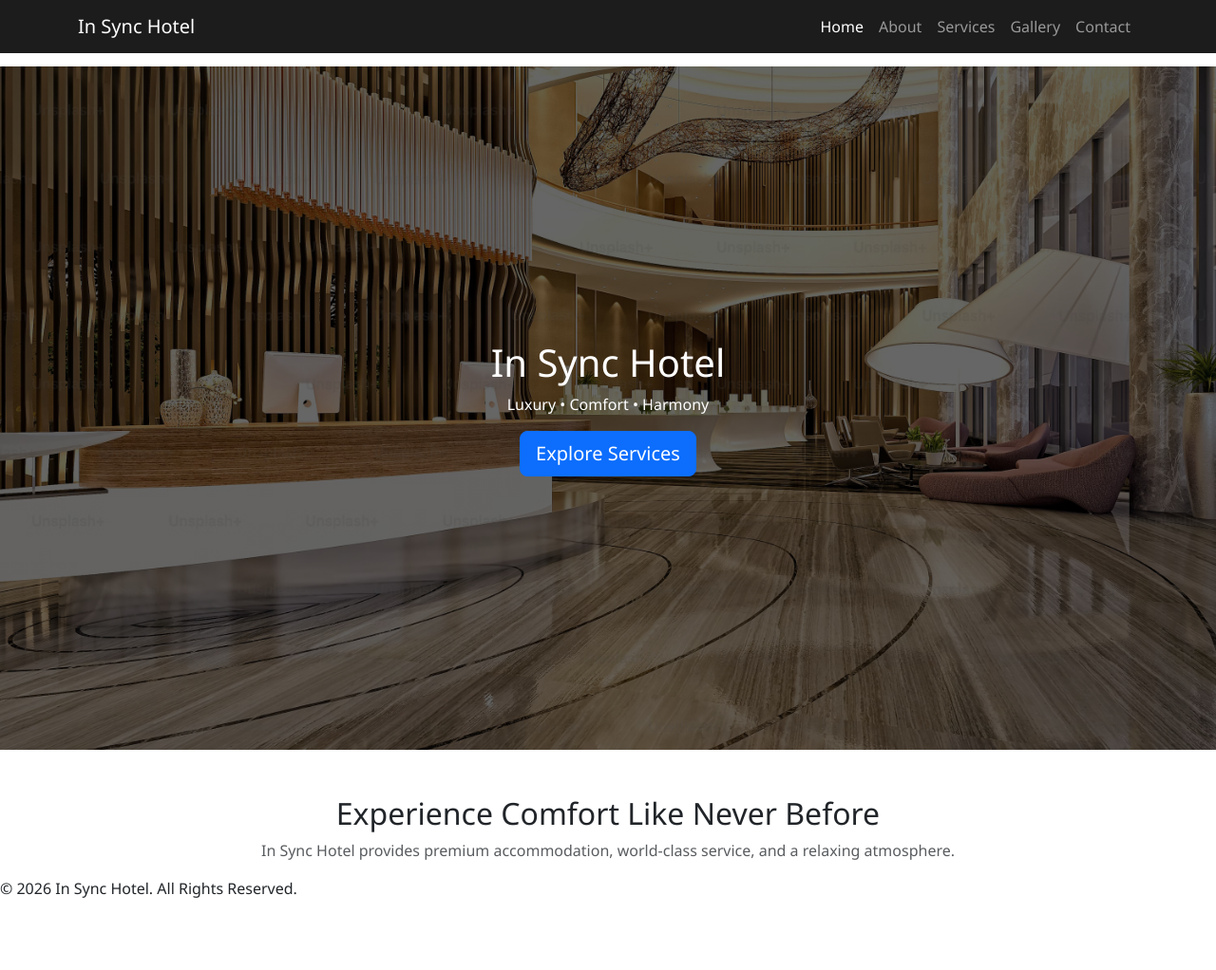
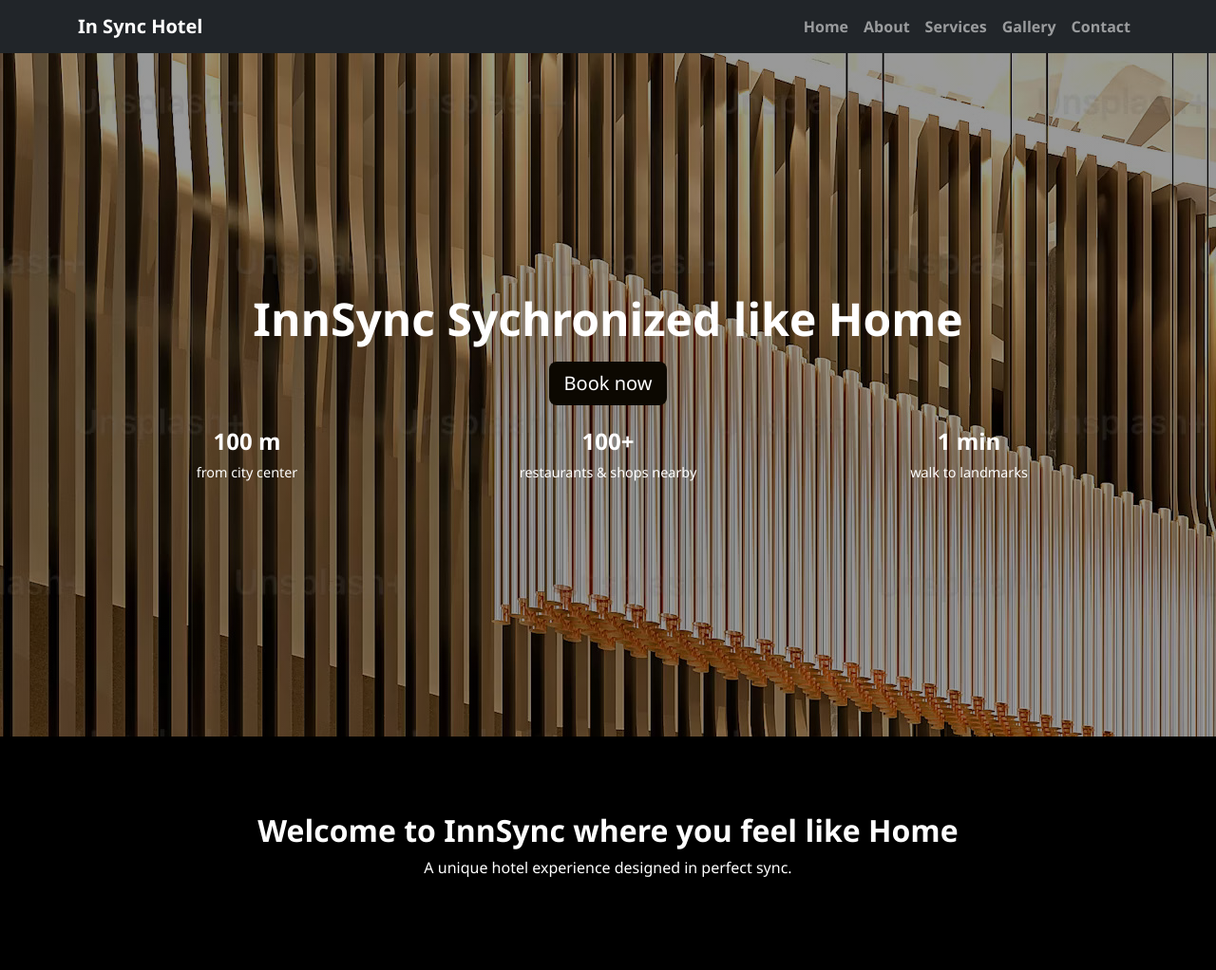
Before and after one commit to MaverickUal/InnSync, a PHP site: page / in a window 1280 px wide. Shown: the whole page at 95% size. Before the commit the page ends 946 px from the top, so only its background shows below. Run offline with PHP 8.4, Linux system fonts and the light colour scheme.

Commit message:
Added text in Home Page / Modified Css

```diff
--- a/Index.html
+++ b/Index.html
@@ -2,22 +2,26 @@
 <html lang="en">
 <head>
   <meta charset="UTF-8">
-  <title>InnSync Hotel | Home</title>
-  <meta name="viewport" content="width=device-width, initial-scale=1.0">
+  <title>InnSync | Boutique Hotel</title>
+  <meta name="viewport" content="width=device-width, initial-scale=1">
+
+
   <link href="https://cdn.jsdelivr.net/npm/bootstrap@5.3.2/dist/css/bootstrap.min.css" rel="stylesheet">
+
+
   <link rel="stylesheet" href="style.css">
 </head>
 <body>
 
-<nav class="navbar navbar-expand-lg navbar-dark fixed-top">
+  <nav class="navbar navbar-expand-lg navbar-dark bg-dark">
   <div class="container">
     <a class="navbar-brand" href="index.html">In Sync Hotel</a>
-    <button class="navbar-toggler" data-bs-toggle="collapse" data-bs-target="#menu">
+    <button class="navbar-toggler" type="button" data-bs-toggle="collapse" data-bs-target="#navMenu">
       <span class="navbar-toggler-icon"></span>
     </button>
-    <div class="collapse navbar-collapse" id="menu">
+    <div class="collapse navbar-collapse" id="navMenu">
       <ul class="navbar-nav ms-auto">
-        <li class="nav-item"><a class="nav-link active" href="index.html">Home</a></li>
+        <li class="nav-item"><a class="nav-link" href="index.html">Home</a></li>
         <li class="nav-item"><a class="nav-link" href="about.html">About</a></li>
         <li class="nav-item"><a class="nav-link" href="services.html">Services</a></li>
         <li class="nav-item"><a class="nav-link" href="gallery.html">Gallery</a></li>
@@ -27,24 +31,48 @@
   </div>
 </nav>
 
-<header class="hero">
-  <div class="hero-content">
-    <h1>In Sync Hotel</h1>
-    <p>Luxury • Comfort • Harmony</p>
-    <a href="services.html" class="btn btn-primary btn-lg">Explore Services</a>
+</body>
+
+<header class="home-banner">
+  <div class="container text-center text-white">
+
+
+    <h1 class="display-5 fw-bold mb-3">
+      InnSync Sychronized like Home
+    </h1>
+
+    <div class="d-flex justify-content-center gap-3 mb-4">
+      <a href="wala po muna" class="btn btn btn-lg">Book now</a>
+
+    </div>
+
+    <div class="row justify-content-center midtext mt-4">
+      <div class="col-12 col-md-4 mb-3">
+        <h4>100 m</h4>
+        <p>from city center</p>
+      </div>
+      <div class="col-12 col-md-4 mb-3">
+        <h4>100+</h4>
+        <p>restaurants & shops nearby</p>
+      </div>
+      <div class="col-12 col-md-4 mb-3">
+        <h4>1 min</h4>
+        <p>walk to landmarks</p>
+      </div>
+    </div>
+
   </div>
 </header>
 
-<section class="container text-center mt-5">
-  <h2>Experience Comfort Like Never Before</h2>
-  <p class="text-muted">
-    In Sync Hotel provides premium accommodation, world-class service, and a relaxing atmosphere.
-  </p>
+
+<section class="welcome-section text-center">
+  <div class="container">
+    <h2 class="fw-bold">Welcome to InnSync where you feel like Home</h2>
+    <p class="text-white mt-2">
+      A unique hotel experience designed in perfect sync.
+    </p>
+  </div>
 </section>
-
-<footer class="footer">
-  <p>© 2026 In Sync Hotel. All Rights Reserved.</p>
-</footer>
 
 <script src="https://cdn.jsdelivr.net/npm/bootstrap@5.3.2/dist/js/bootstrap.bundle.min.js"></script>
 </body>
--- a/style.css
+++ b/style.css
@@ -1,24 +1,42 @@
 body {
-  padding-top: 70px;
   font-family: 'Segoe UI', sans-serif;
 }
 
+.btn {
+  background-color: #0c0801;
+  color: #fff;
+  border: none;
+}
+
 .navbar {
+  color: #c9a45c !important;
+  font-weight: 600;
   background-color: #1c1c1c;
 }
 
-.hero {
-  height: 90vh;
-  background:
-    linear-gradient(rgba(0,0,0,.6), rgba(0,0,0,.6)),
+.home-banner {
+ height: 90vh;
+  background: linear-gradient(rgba(0,0,0,.4), rgba(0,0,0,.4)),
     url("image/bg.jpg");
-  background-size: cover;
-  background-position: center;
-  background-repeat: no-repeat;
 
   display: flex;
   justify-content: center;
   align-items: center;
   text-align: center;
-  color: white;
+  color: white
 }
+
+.midtext h4 {
+  font-weight: bold;
+}
+
+.midtext p {
+  font-size: 0.9rem;
+  margin-bottom: 0;
+}
+
+.welcome-section {
+  padding: 80px 0;
+  background-color: #000000;
+  color: white
+}
```
